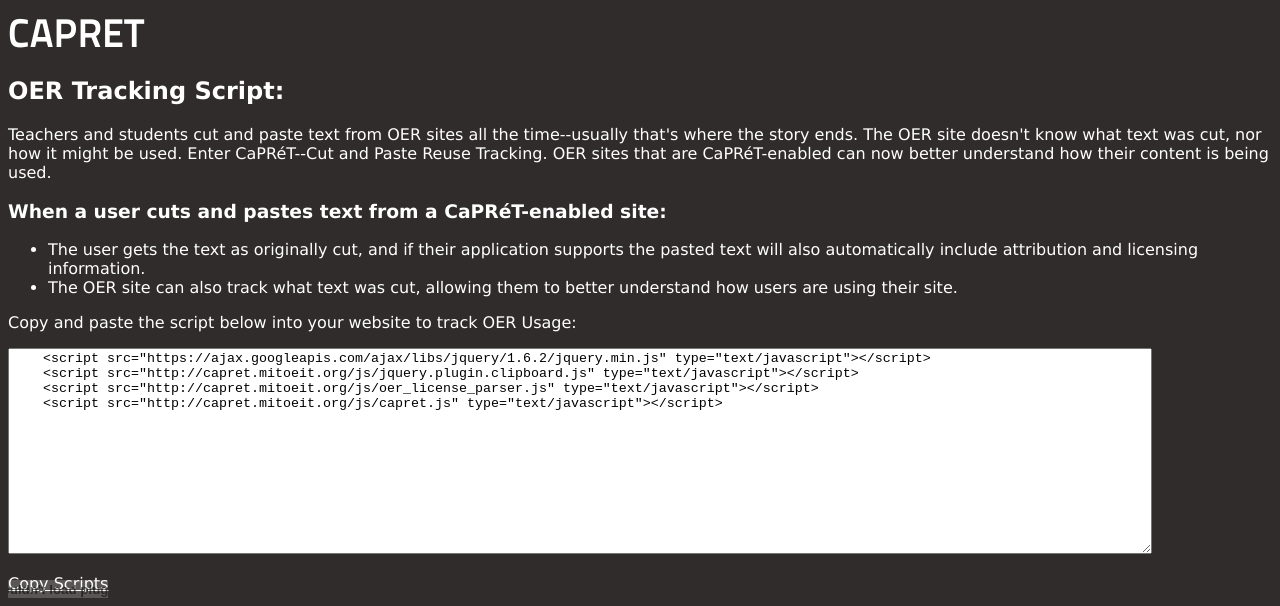
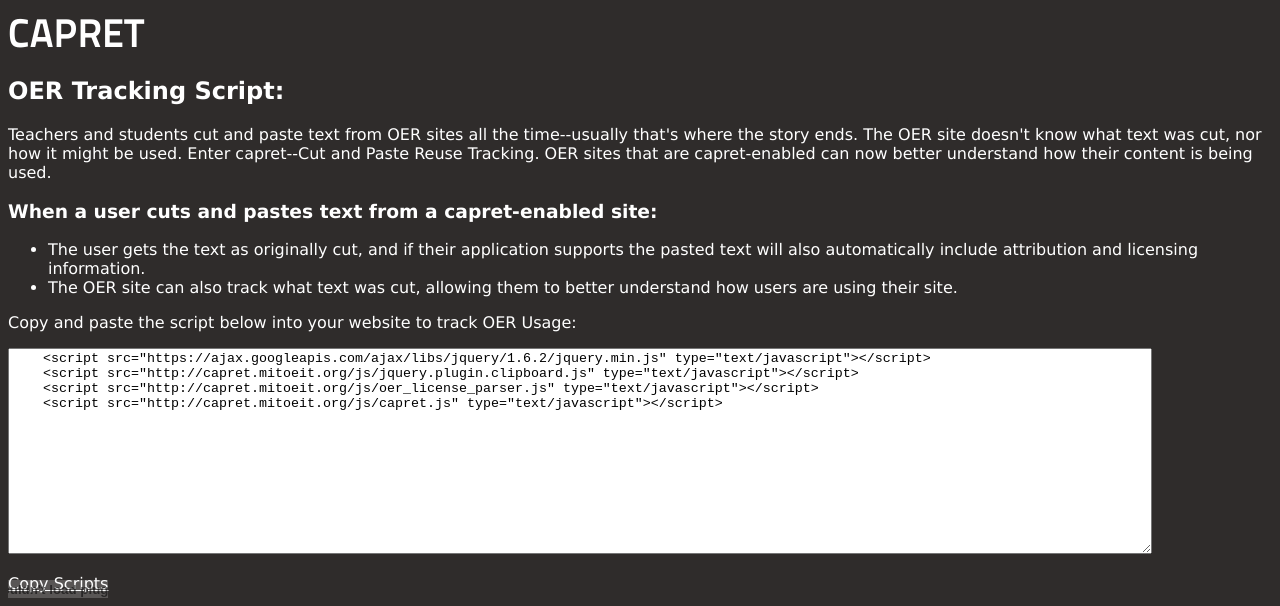
Before and after one commit to tatemae/capret, a website: page public/index.html in a window 1280 px wide. Shown: the top 606 px of the page. Drawn offline with Linux system fonts and the light colour scheme.

Commit message:
moved to lowercase name

```diff
--- a/public/index.html
+++ b/public/index.html
@@ -14,11 +14,11 @@
 
     <p>Teachers and students cut and paste text from OER sites all the
     time--usually that's where the story ends. The OER site doesn't know
-    what text was cut, nor how it might be used. Enter CaPRéT--Cut and
-    Paste Reuse Tracking. OER sites that are CaPRéT-enabled can now better
+    what text was cut, nor how it might be used. Enter capret--Cut and
+    Paste Reuse Tracking. OER sites that are capret-enabled can now better
     understand how their content is being used.</p>
 
-    <h3>When a user cuts and pastes text from a CaPRéT-enabled site:</h3>
+    <h3>When a user cuts and pastes text from a capret-enabled site:</h3>
     <ul>
       <li>The user gets the text as originally cut, and if their application supports the pasted text will also automatically include attribution and licensing information.</li>
       <li>The OER site can also track what text was cut, allowing them to better understand how users are using their site.</li>
```
